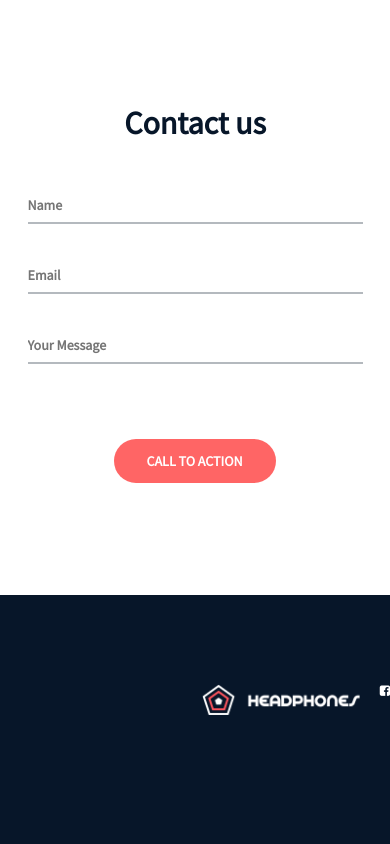
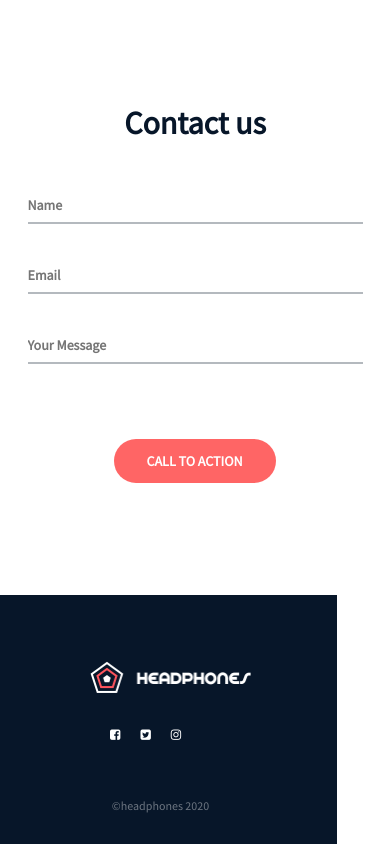
Before and after one commit to Abrish4ever/alx_html_css, a plain HTML site: page headphones/4-index.html in a window 390 px wide. Shown: the part 3881-4725 px from the top of the page. Drawn offline with Linux system fonts and the light colour scheme.

Commit message:
add responsive design for footer

```diff
--- a/headphones/4-styles.css
+++ b/headphones/4-styles.css
@@ -530,8 +530,21 @@ footer {
         row-gap: 65px;
         column-gap: 76px;
     }
-
-
+    /* Responsive Media queries to "footer-section" section
+    =======================================================================*/
+    .footer-section {
+        display: flex;
+        flex-direction: column;
+        margin-left: 54px;
+        margin-right: 44px;
+        justify-content: center;
+    }
+    .copy-write>p {
+        margin-left: 330px;
+    }
+    .copy-write {
+        margin-top: 80px;
+    }
 
 }
 
@@ -647,5 +660,49 @@ footer {
         row-gap: 40px;
     }
 
+      /* Responsive Media queries to "footer-section" section
+    =======================================================================*/
+    footer {
+        width: 337px;
+        display: flex;
+        flex-direction: column;
+        align-items: center;
+        justify-content: center;
+    }
+    .footer-section {
+        display: flex;
+        flex-direction: column;
+
+        margin-right: 160px;
+        justify-content: center;
+        align-items: center;
+    }
+    .footer-section>div {
+        margin-top: 55px;
+        margin-left: 110px;
+        display: flex;
+        flex-direction: column;
+    }
+    .footer-section div img {
+        margin-bottom: 35px;
+    }
+    .list-icon a {
+        width: 130px;
+        height: 30px;
+
+    }
+    .copy-write {
+        display: flex;
+        flex-direction: column;
+        align-items: center;
+        justify-content: center;
+        margin-left: 115px;
+    }
+    .copy-write p {
+        text-align: center;
+        margin: 0;
+        padding: 0 20px 20px 0;
+    }
+
 
 }
```
